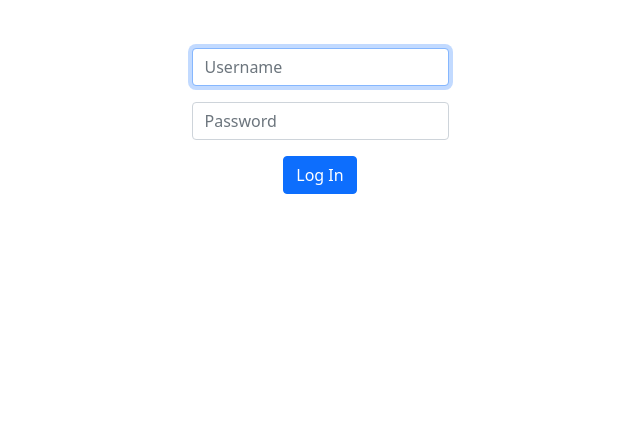
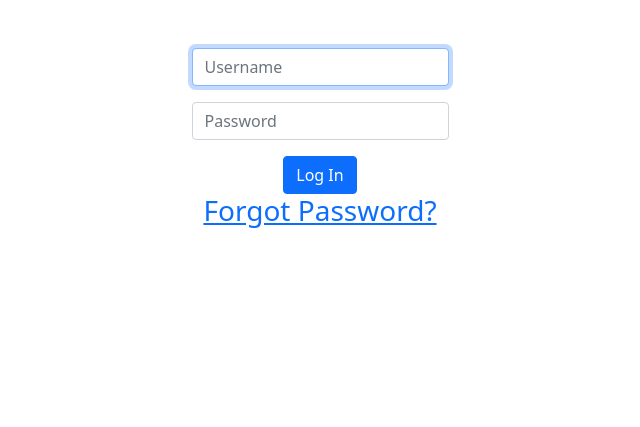
Before and after one commit to ModruKinstealer/NPC_Creator, a Flask app: page /login in a window 1280 px wide. Shown: the part 76-503 px from the top of the page, without its empty margins (320-960 px from the left). Run offline with Flask 2, Linux system fonts and the light colour scheme; some libraries are stand-ins or nearby versions.

Commit message:
Add link to reset pw page

```diff
--- a/templates/login.html
+++ b/templates/login.html
@@ -14,4 +14,9 @@
         </div>
         <button class="btn btn-primary" type="submit">Log In</button>
     </form>
+    <div>
+        <h3>
+            <a href="/resetpw.html">Forgot Password?</a>
+        </h3>
+    </div>
 {% endblock %}
```
